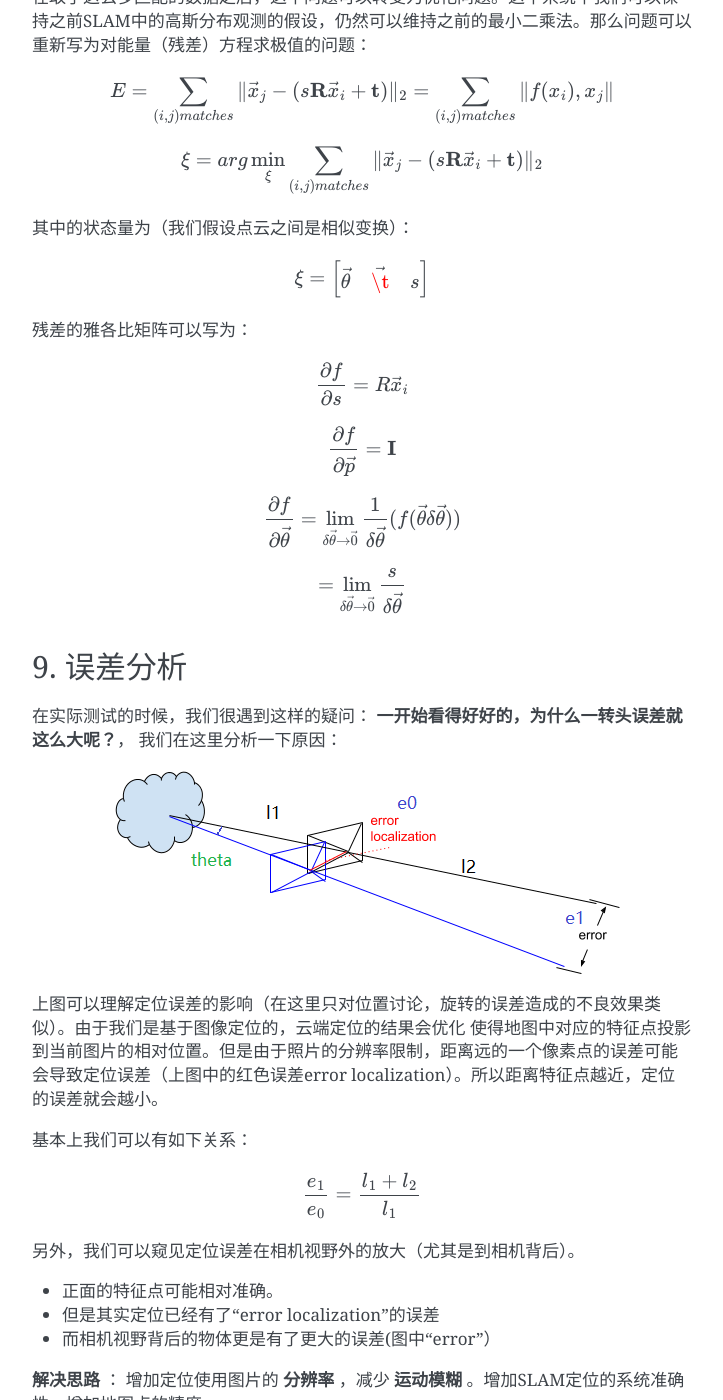
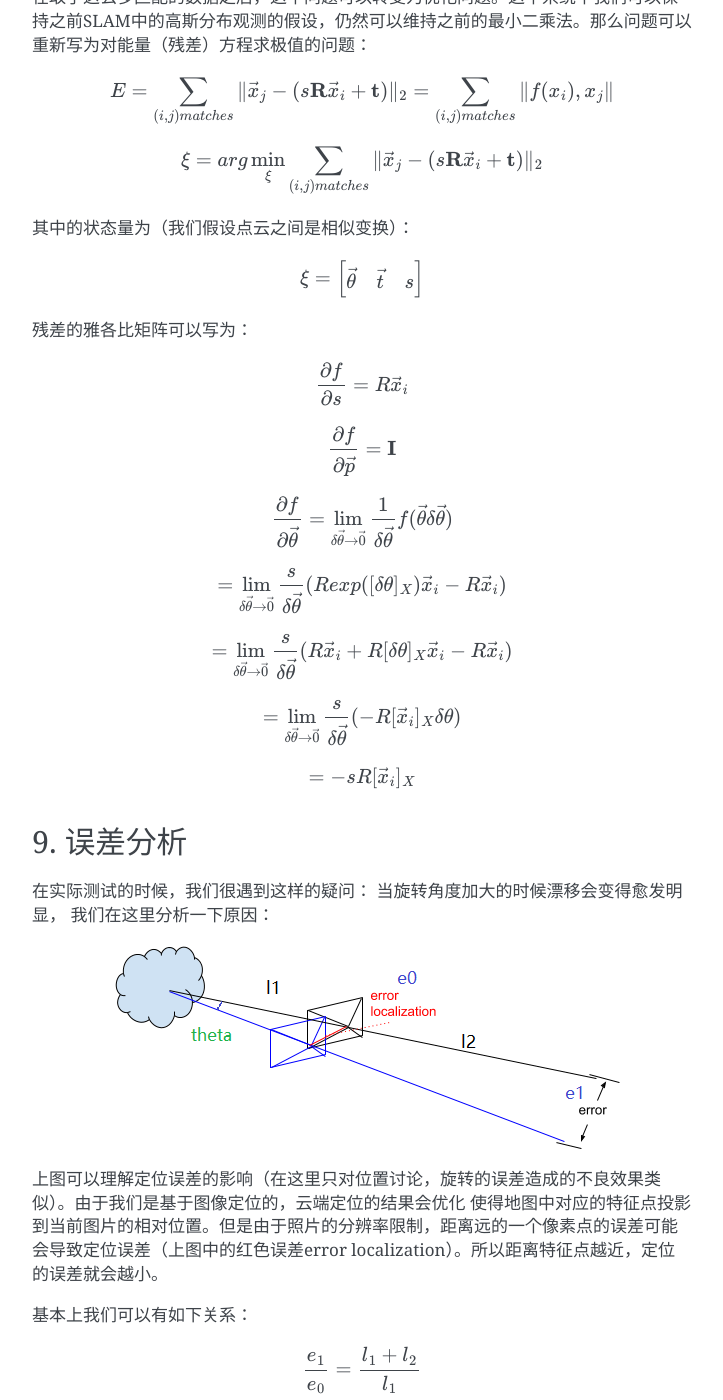
Before and after one commit to gggliuye/VIO, a Sphinx documentation site: the page built from docs/UnitySc/unityShadowCreator.rst, in a window 1280 px wide and 1400 px high, scrolled down 9249 px. Shown: the whole window, without its empty margins (388-1111 px from the left). Built offline with Sphinx 7.4.7, drawn with Linux system fonts in a browser that asks for light colours.

Commit message:
Update unityShadowCreator.rst

```diff
--- a/docs/UnitySc/unityShadowCreator.rst
+++ b/docs/UnitySc/unityShadowCreator.rst
@@ -280,7 +280,7 @@ extern "C" float* Internal_TrackMonocularWithID(int idx, unsigned char* inputIma
 其中的状态量为（我们假设点云之间是相似变换）：
 
 .. math::
-    \xi = \begin{bmatrix}  \vec{\theta} & \vec{\t} & s  \end{bmatrix}
+    \xi = \begin{bmatrix}  \vec{\theta} & \vec{t} & s  \end{bmatrix}
 
 残差的雅各比矩阵可以写为：
 
@@ -291,16 +291,25 @@ extern "C" float* Internal_TrackMonocularWithID(int idx, unsigned char* inputIma
     \frac{\partial f} {\partial \vec{p}} = \mathbf{I}
 
 .. math::
-    \frac{\partial f} {\partial \vec{\theta}} = \lim_{\delta \vec{\theta} \rightarrow \vec{0}} \frac{1}{\delta \vec{\theta}} (f(\vec{\theta}\delta \vec{\theta}))
+    \frac{\partial f} {\partial \vec{\theta}} = \lim_{\delta \vec{\theta} \rightarrow \vec{0}} \frac{1}{\delta \vec{\theta}} f(\vec{\theta}\delta \vec{\theta})
 
 .. math::
-    = \lim_{\delta \vec{\theta} \rightarrow \vec{0}} \frac{s}{\delta \vec{\theta}}
+    = \lim_{\delta \vec{\theta} \rightarrow \vec{0}} \frac{s}{\delta \vec{\theta}} (Rexp([\delta \theta]_{X})\vec{x}_{i} - R\vec{x}_{i})
+
+.. math::
+    = \lim_{\delta \vec{\theta} \rightarrow \vec{0}} \frac{s}{\delta \vec{\theta}} (R\vec{x}_{i} + R[\delta \theta]_{X}\vec{x}_{i} - R\vec{x}_{i})
+
+.. math::
+    = \lim_{\delta \vec{\theta} \rightarrow \vec{0}} \frac{s}{\delta \vec{\theta}} (- R[\vec{x}_{i}]_{X}\delta \theta)
+
+.. math::
+    = - sR[\vec{x}_{i}]_{X}
 
 
 9. 误差分析
 ---------------------
 
-在实际测试的时候，我们很遇到这样的疑问： **一开始看得好好的，为什么一转头误差就这么大呢？**， 我们在这里分析一下原因：
+在实际测试的时候，我们很遇到这样的疑问： 当旋转角度加大的时候漂移会变得愈发明显， 我们在这里分析一下原因：
 
 
 .. image:: error_localization.png
```
